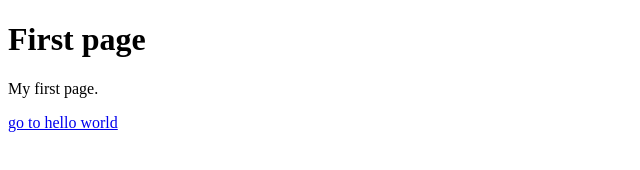
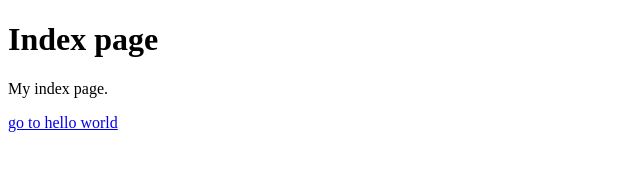
Before and after one commit to Tewan0/MyWebGit, a plain HTML site: page index.html in a window 1280 px wide. Shown: the whole page, without its empty margins (0-640 px from the left). Drawn offline with Linux system fonts and the light colour scheme.

Commit message:
3rd commit

```diff
--- a/index.html
+++ b/index.html
@@ -5,8 +5,8 @@
 </head>
 <body>
 
-<h1>First page</h1>
-<p>My first page.</p>
+<h1>Index page</h1>
+<p>My index page.</p>
 <a href="hello.html">go to hello world</a>
 
 </body>
```
